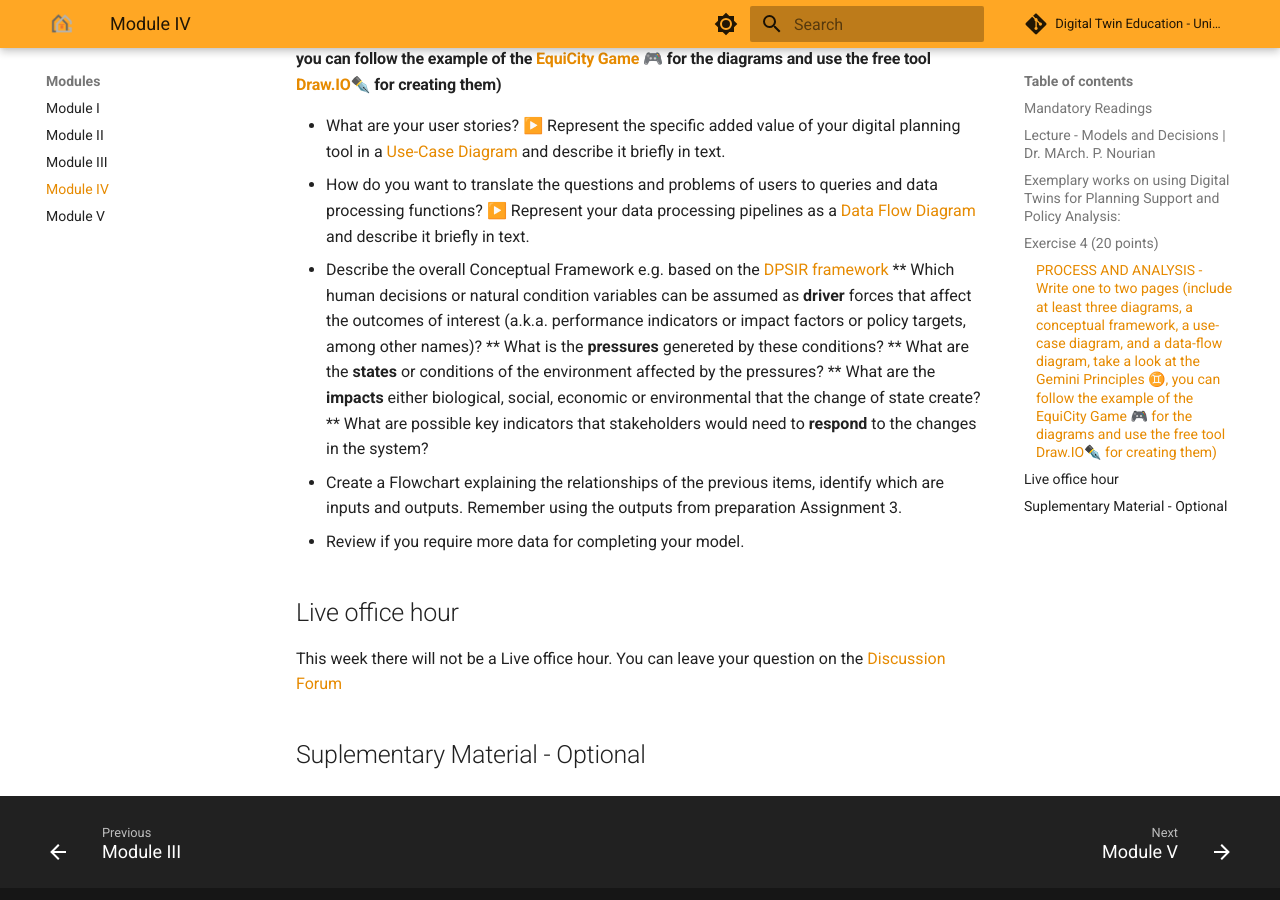
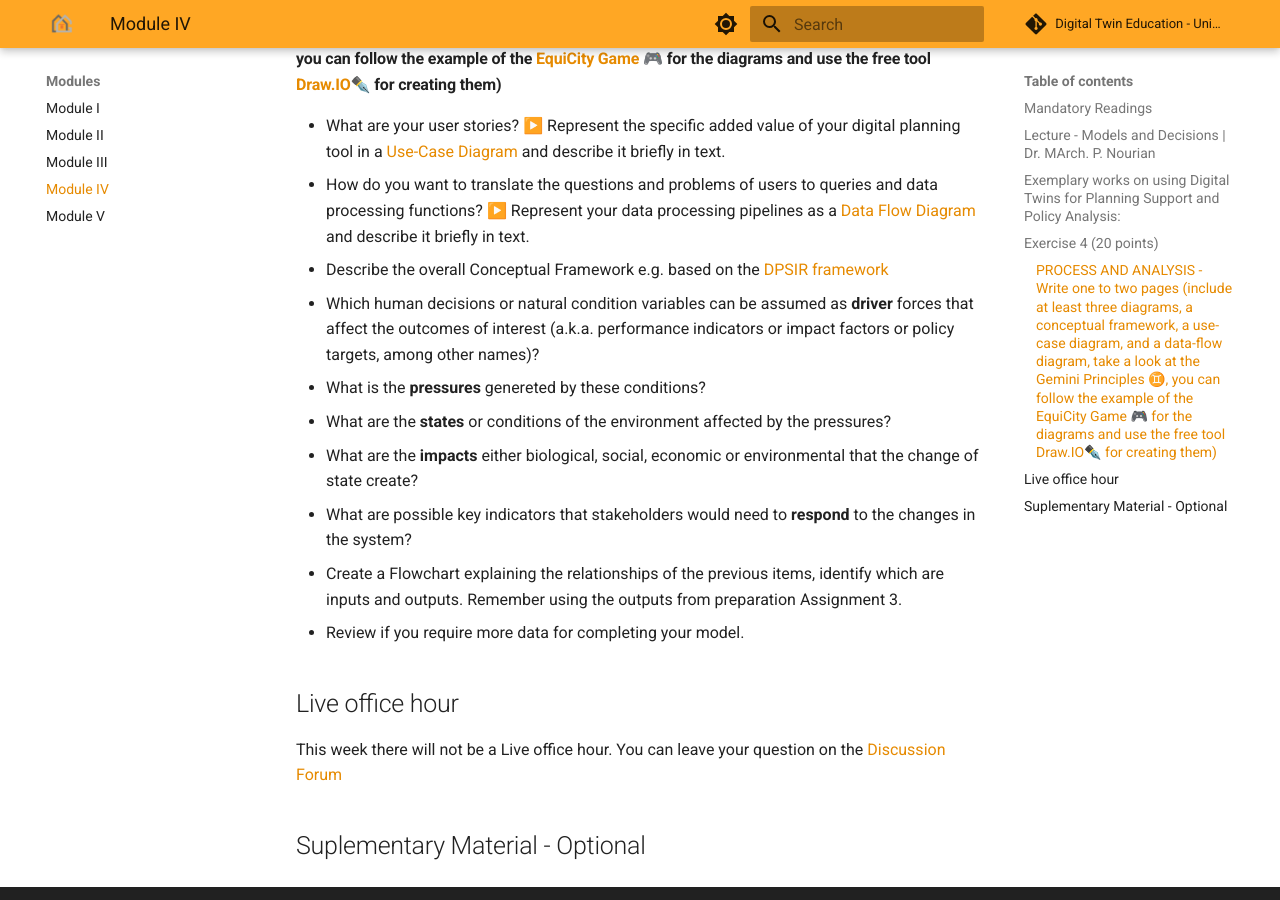
Before and after one commit to DigitalTwin-Geohub/DigitalTwinEducation, an MkDocs documentation site: the page built from docs/Modules/Module IV.md, in a window 1280 px wide and 900 px high, scrolled down 1467 px. Built offline with MkDocs 1.6.1 and Material for MkDocs 9.7.7, drawn with Linux system fonts in a browser that asks for light colours; comment, search, counter and statistics services are not loaded.

```diff
--- a/docs/Modules/Module IV.md
+++ b/docs/Modules/Module IV.md
@@ -45,11 +45,11 @@ Practical Guidelines for Building Planning Support Systems in Python:
 *  What are your user stories? ▶️ Represent the specific added value of your digital planning tool in a [Use-Case Diagram](https://www.geeksforgeeks.org/system-design/use-case-diagram/) and describe it briefly in text.
 *  How do you want to translate the questions and problems of users to queries and data processing functions? ▶️ Represent your data processing pipelines as a [Data Flow Diagram](https://www.geeksforgeeks.org/software-engineering/what-is-dfddata-flow-diagram/) and describe it briefly in text.
 *  Describe the overall Conceptual Framework e.g. based on the [DPSIR framework](https://www.ecoshape.org/en/tools/framework-for-system-understanding-dpsir/about/)
-** Which human decisions or natural condition variables can be assumed as **driver** forces that affect the outcomes of interest (a.k.a. performance indicators or impact factors or policy targets, among other names)?
-**  What is the **pressures** genereted by these conditions?
-**  What are the **states** or conditions of the environment affected by the pressures?
-**  What are the **impacts** either biological, social, economic or environmental that the change of state create?
-**  What are possible key indicators that stakeholders would need to **respond** to the changes in the system?
+  * Which human decisions or natural condition variables can be assumed as **driver** forces that affect the outcomes of interest (a.k.a. performance indicators or impact factors or policy targets, among other names)?
+  *  What is the **pressures** genereted by these conditions?
+  *  What are the **states** or conditions of the environment affected by the pressures?
+  *  What are the **impacts** either biological, social, economic or environmental that the change of state create?
+  *  What are possible key indicators that stakeholders would need to **respond** to the changes in the system?
 
 * Create a Flowchart explaining the relationships of the previous items, identify which are inputs and outputs.  Remember using the outputs from preparation Assignment 3.
 * Review if you require more data for completing your model.
```
